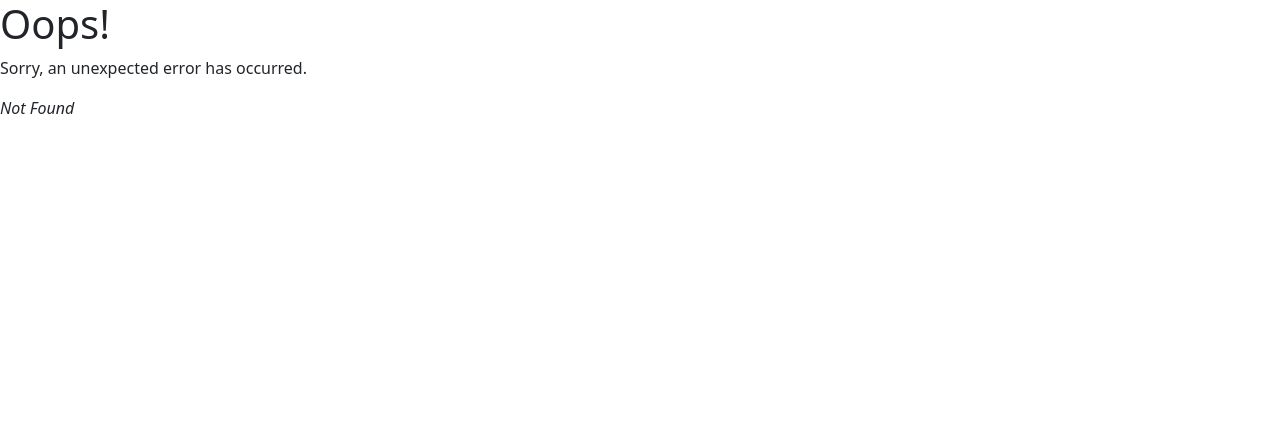
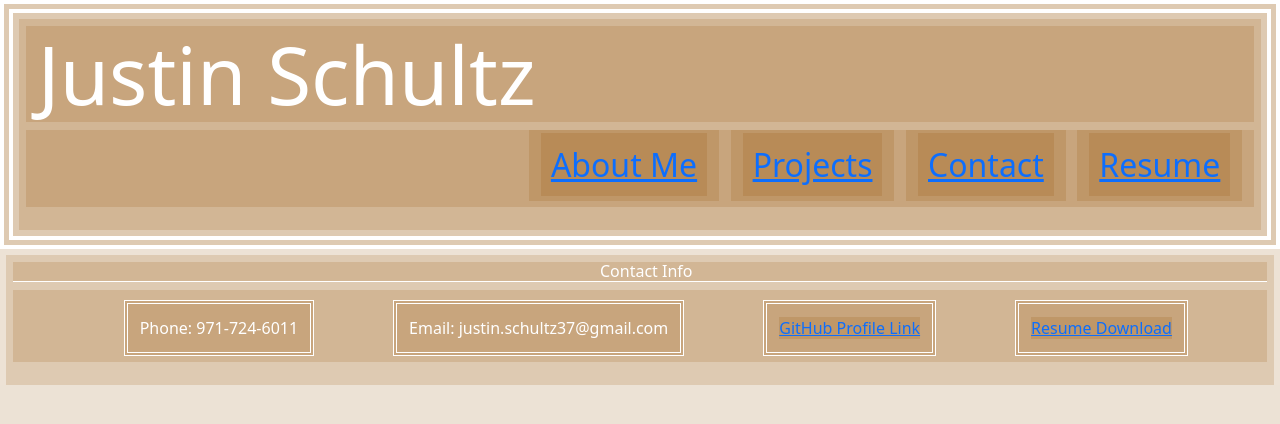
Before and after one commit to justin-schultz37/react-portfolio, a React (Vite) app in the folder Portfolio/: page /resume in a window 1280 px wide. Before the commit this address had no page. Shown: the top 424 px of the page. Built offline with nearby package versions, Linux system fonts and the light colour scheme.

Commit message:
adding all pages and css

```diff
--- a/Portfolio/index.html
+++ b/Portfolio/index.html
@@ -3,7 +3,6 @@
 
 <head>
   <meta charset="UTF-8" />
-  <link rel="icon" type="image/svg+xml" href="/vite.svg" />
   <meta name="viewport" content="width=device-width, initial-scale=1.0" />
   <title>Justin Schultz</title>
 </head>
--- a/Portfolio/src/components/Footer.jsx
+++ b/Portfolio/src/components/Footer.jsx
@@ -1,16 +1,18 @@
+// Footer.jsx
 import React from 'react';
+import { Link } from 'react-router-dom';
 
 const Footer = () => {
     return (
-        <div className="fixed-bottom">
-            <h6>Designed by: Justin Schultz</h6>
+        <section className="footercontainer" id="contactinfo">
+            <h3>Contact Info</h3>
             <ul>
                 <li>Phone: 971-724-6011</li>
                 <li>Email: justin.schultz37@gmail.com</li>
                 <li><a href="https://github.com/justin-schultz37">GitHub Profile Link</a></li>
-                <li><a href="./resume.html">Resume Download</a></li>
+                <li><Link to="/Resume">Resume Download</Link></li>
             </ul>
-        </div>
+        </section>
     );
 };
 
--- a/Portfolio/src/components/Header.jsx
+++ b/Portfolio/src/components/Header.jsx
@@ -1,19 +1,36 @@
 import React from 'react';
-import Navbar from './Navbar';
+import { Link } from 'react-router-dom';
+// import Navbar from './Navbar';
 
 const Header = () => {
     return (
-        <div>
-            <div className="navbar bg-body-tertiary">
-                <div className="container-fluid">
-                    <span className="navbar-brand mb-0 h1">Justin's React Portfolio</span>
-                </div>
-            </div>
-            <nav>
-                <Navbar />
+        <header>
+            <nav className="navcontainer">
+                <h1>Justin Schultz</h1>
+                <ul>
+                    <li><Link to="/about">About Me</Link></li>
+                    <li><Link to="/projects">Projects</Link></li>
+                    <li><Link to="/contact">Contact</Link></li>
+                    <li><Link to="/resume">Resume</Link></li>
+                </ul>
             </nav>
-        </div>
+        </header>
     );
 };
 
+// const Header = () => {
+//     return (
+//         <div>
+//             <div className="navbar bg-body-tertiary">
+//                 <div className="container-fluid">
+//                     <span className="navbar-brand mb-0 h1">Justin's React Portfolio</span>
+//                 </div>
+//             </div>
+//             <nav>
+//                 <Navbar />
+//             </nav>
+//         </div>
+//     );
+// };
+
 export default Header;
--- a/Portfolio/src/index.css
+++ b/Portfolio/src/index.css
@@ -1,68 +1,349 @@
-/* :root {
-  font-family: Inter, system-ui, Avenir, Helvetica, Arial, sans-serif;
-  line-height: 1.5;
-  font-weight: 400;
-
-  color-scheme: light dark;
-  color: rgba(255, 255, 255, 0.87);
-  background-color: #242424;
-
-  font-synthesis: none;
-  text-rendering: optimizeLegibility;
-  -webkit-font-smoothing: antialiased;
-  -moz-osx-font-smoothing: grayscale;
+html,
+body,
+div,
+span,
+applet,
+object,
+iframe,
+h1,
+h2,
+h3,
+h4,
+h5,
+h6,
+p,
+blockquote,
+pre,
+a,
+abbr,
+acronym,
+address,
+big,
+cite,
+code,
+del,
+dfn,
+em,
+img,
+ins,
+kbd,
+q,
+s,
+samp,
+small,
+strike,
+strong,
+sub,
+sup,
+tt,
+var,
+b,
+u,
+i,
+center,
+dl,
+dt,
+dd,
+ol,
+ul,
+li,
+fieldset,
+form,
+label,
+legend,
+table,
+caption,
+tbody,
+tfoot,
+thead,
+tr,
+th,
+td,
+article,
+aside,
+canvas,
+details,
+embed,
+figure,
+figcaption,
+footer,
+header,
+hgroup,
+menu,
+nav,
+output,
+ruby,
+section,
+summary,
+time,
+mark,
+audio,
+video {
+  margin: 0;
+  padding: 0;
+  border: 0;
+  font-size: 100%;
+  font: inherit;
+  vertical-align: baseline;
 }
 
-a {
-  font-weight: 500;
-  color: #646cff;
-  text-decoration: inherit;
-}
-a:hover {
-  color: #535bf2;
+/* HTML5 display-role reset for older browsers */
+article,
+aside,
+details,
+figcaption,
+figure,
+footer,
+header,
+hgroup,
+menu,
+nav,
+section {
+  display: block;
 }
 
 body {
-  margin: 0;
-  display: flex;
-  place-items: center;
-  min-width: 320px;
-  min-height: 100vh;
+  line-height: 1;
 }
 
-h1 {
-  font-size: 3.2em;
-  line-height: 1.1;
+ol,
+ul {
+  list-style: none;
 }
 
-button {
-  border-radius: 8px;
-  border: 1px solid transparent;
-  padding: 0.6em 1.2em;
-  font-size: 1em;
-  font-weight: 500;
-  font-family: inherit;
-  background-color: #1a1a1a;
-  cursor: pointer;
-  transition: border-color 0.25s;
-}
-button:hover {
-  border-color: #646cff;
-}
-button:focus,
-button:focus-visible {
-  outline: 4px auto -webkit-focus-ring-color;
+blockquote,
+q {
+  quotes: none;
 }
 
-@media (prefers-color-scheme: light) {
-  :root {
-    color: #213547;
-    background-color: #ffffff;
+blockquote:before,
+blockquote:after,
+q:before,
+q:after {
+  content: '';
+  content: none;
+}
+
+table {
+  border-collapse: collapse;
+  border-spacing: 0;
+}
+
+/* Style attributes for the entire page */
+* {
+  background-color: rgba(143, 82, 2, 0.164);
+  color: white;
+
+}
+
+/* Custom Variables for CSS */
+:root {
+  --mgn1: 1%;
+}
+
+/* Attributes to style the header */
+header {
+  border: 13px double white;
+  width: 100%;
+
+}
+
+/* Attributes that style all images on the webpage */
+img {
+  opacity: .5;
+}
+
+/* Styling the hover effect when images are hovered over */
+img:hover {
+  opacity: 1;
+}
+
+/* Styling the Navigation Container, ul, li, h1, and a elements */
+.navcontainer {
+  display: flex-column;
+  justify-content: space-between;
+  margin: .5%;
+  padding: .5%;
+}
+
+.navcontainer ul {
+  display: flex;
+  justify-content: end;
+  padding-right: 1%;
+  padding-bottom: .5%;
+
+}
+
+.navcontainer a:hover {
+  background-color: rgba(172, 68, 7, 0.644);
+}
+
+.navcontainer li {
+  font-size: 2em;
+  margin-left: var(--mgn1);
+  padding: 1%;
+
+
+}
+
+.navcontainer h1 {
+  font-size: 5em;
+  padding-left: 1%;
+}
+
+.navcontainer a {
+  cursor: pointer;
+  padding: 10px;
+
+}
+
+/* Styling the section that has the bird background image and profile picture */
+.bigcontainer {
+  width: 98%;
+  min-height: 95vh;
+  background: url(../Assets/pexels-pixabay-207237.jpg) no-repeat center / cover;
+  margin: var(--mgn1);
+
+}
+
+.bigcontainer h2 {
+  font-size: 2.5em;
+  background-color: rgba(0, 0, 0, 0);
+  margin-top: 1%;
+  color: rgba(143, 82, 2, 0.678);
+  margin-left: 7.5%;
+}
+
+#profilepic {
+  margin-top: 1%;
+  width: 25%;
+  margin-left: var(--mgn1);
+  opacity: 1;
+}
+
+/* Styles the main project Image */
+#bigimagepic {
+  display: block;
+  margin-left: auto;
+  margin-right: auto;
+  max-height: 400px;
+  min-width: 85.5vw;
+}
+
+/* Styles the 4 smaller project images */
+#smallpic {
+  display: block;
+  margin-left: auto;
+  margin-right: auto;
+  max-height: 140px;
+  min-width: 20vw;
+}
+
+.bigcontainer p {
+  color: rgb(7, 7, 7);
+  background-color: rgba(16, 16, 16, 0);
+  width: 23%;
+  margin-left: var(--mgn1);
+  padding: 1%;
+}
+
+.subcontainer {
+  display: flex-column;
+  border: 13px double white;
+  margin: var(--mgn1);
+  padding: 2%;
+
+}
+
+/* Gives display properties that house the 4 small project titles and images */
+.subcontainersmall {
+  display: flex;
+  border: 13px double white;
+  margin: var(--mgn1);
+  padding: 1%;
+  justify-content: space-evenly;
+}
+
+/* Adds slight styling the the 4 project sections to give a little more space */
+.card {
+  display: block;
+  margin: var(--mgn1);
+}
+
+/* Styles the boarder that houses the big project image */
+.subcontainer h2 {
+  border: 13px double white;
+  text-align: center;
+  padding: 1%;
+  background-color: rgba(212, 71, 20, 0.626);
+  margin: 1%;
+
+}
+
+/* Styles the boarder and margins for the section houses the 4 small projects */
+.subcontainersmall h2 {
+  border: 13px double white;
+  text-align: center;
+  padding: 1%;
+  background-color: rgba(212, 71, 20, 0.626);
+
+}
+
+/* Styles the footer boarder*/
+footer {
+  border: 13px double white;
+  width: 100%;
+  background-color: rgba(143, 82, 2, 0.295);
+
+}
+
+.footercontainer {
+  margin: .5%;
+  padding: .5%;
+
+}
+
+.footercontainer ul {
+  display: flex;
+  justify-content: space-evenly;
+  padding-right: 1%;
+  padding-bottom: .5%;
+
+}
+
+.footercontainer h3 {
+  font-size: 1em;
+  padding-left: 1%;
+  text-align: center;
+  border-bottom: 1px solid white;
+}
+
+.footercontainer li {
+  border: 4px double white;
+  font-size: 1em;
+  margin-left: var(--mgn1);
+  padding: 1%;
+  margin-top: 10px;
+}
+
+/* Changes certain values to be more responsive when screen size is reduced */
+@media screen and (max-width: 992px) {
+  .navcontainer li {
+    font-size: 20px;
+    margin-left: var(--mgn1);
+    padding: 1%;
   }
-  a:hover {
-    color: #747bff;
+
+  .navcontainer a {
+    padding: 0%;
   }
-  button {
-    background-color: #f9f9f9;
+
+  .bigcontainer p {
+    color: rgb(7, 7, 7);
+    background-color: rgba(16, 16, 16, 0);
+    width: 40%;
+    height: 30%;
+    margin-left: var(--mgn1);
+    padding: 1%;
   }
-} */
+}
--- /dev/null
+++ b/Portfolio/src/pages/AboutMe.jsx
@@ -0,0 +1,12 @@
+// AboutMe.js
+import React from 'react';
+
+const AboutMe = () => {
+    return (
+        <section className="bigcontainer" id="aboutme">
+            {/* Your existing About Me content goes here */}
+        </section>
+    );
+};
+
+export default AboutMe;
--- /dev/null
+++ b/Portfolio/src/pages/Contact.jsx
@@ -0,0 +1,11 @@
+import React from 'react';
+
+const Contact = () => {
+    return (
+        <section className="footercontainer" id="contactinfo">
+            {/* Your existing Contact content goes here */}
+        </section>
+    );
+};
+
+export default Contact;
--- a/Portfolio/src/pages/Project.jsx
+++ b/Portfolio/src/pages/Project.jsx
@@ -1,17 +1,11 @@
+// Projects.js
+import React from 'react';
+
 const Project = () => {
-    const cardStyle = {
-        width: '18rem',
-    };
-
     return (
-        <div className="card" style={cardStyle}>
-            <img src="..." className="card-img-top" alt="..." />
-            <div className="card-body">
-                <h5 className="card-title">Card title</h5>
-                <p className="card-text">Some quick example text to build on the card title and make up the bulk of the card's content.</p>
-                <a href="#" className="btn btn-primary">Go somewhere</a>
-            </div>
-        </div>
+        <section className="subcontainer">
+            {/* Your existing Projects content goes here */}
+        </section>
     );
 };
 
--- /dev/null
+++ b/Portfolio/src/pages/Resume.jsx
@@ -0,0 +1,11 @@
+import React from 'react';
+
+const Resume = () => {
+    return (
+        <section>
+            {/* Your existing Resume content goes here */}
+        </section>
+    );
+};
+
+export default Resume;
```
Also changed, not shown: Portfolio/src/App.jsx (+25 -0 lines), Portfolio/src/main.jsx (+17 -2 lines).
